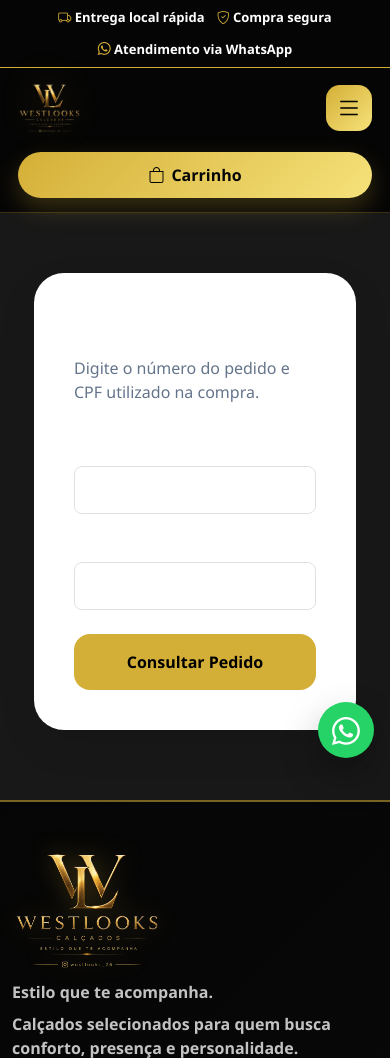
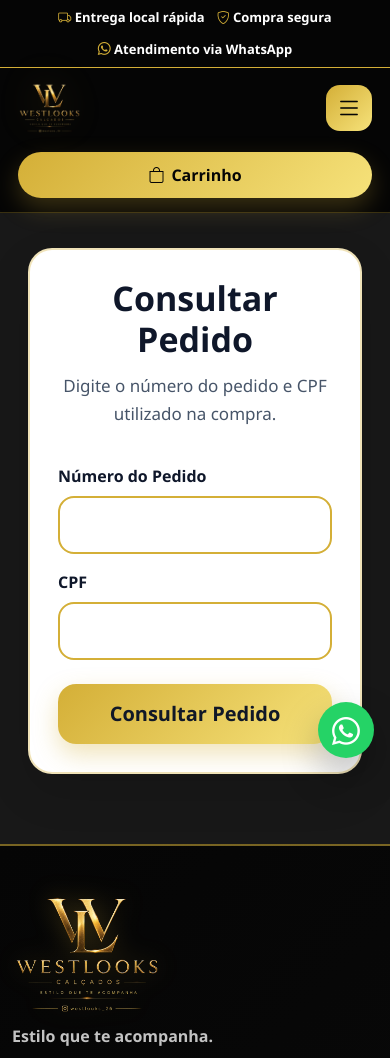
Before and after one commit to Mauricio3114/westlooks-ecommerce, a Flask app: page /consultar-pedido in a window 390 px wide. Shown: the top 1058 px of the page. Run offline with Flask 3, Linux system fonts and the light colour scheme.

Commit message:
ajusta responsividade da tela de pedido criado

```diff
--- a/app/templates/loja/consultar_pedido.html
+++ b/app/templates/loja/consultar_pedido.html
@@ -15,29 +15,112 @@ Consultar Pedido | WestLooks
 }
 
 .consulta-card{
-    background:#fff;
+    background:#ffffff;
     border-radius:30px;
     padding:40px;
-    box-shadow:0 15px 40px rgba(0,0,0,.08);
+    border:2px solid rgba(212,175,55,.35);
+    box-shadow:0 18px 45px rgba(0,0,0,.12);
 }
 
+/* TITULOS */
+
 .consulta-card h1{
+    color:#0f172a;
+    font-size:42px;
     font-weight:900;
-    margin-bottom:10px;
+    text-align:center;
+    margin-bottom:12px;
 }
 
 .consulta-card p{
-    color:#64748b;
-    margin-bottom:30px;
+    color:#475569;
+    font-size:18px;
+    text-align:center;
+    margin-bottom:35px;
+    line-height:1.7;
 }
+
+/* LABELS */
+
+.consulta-card label{
+    color:#0f172a;
+    font-weight:800;
+    margin-bottom:8px;
+}
+
+/* INPUTS */
+
+.consulta-card input{
+    height:62px;
+    border-radius:16px;
+    border:2px solid #d4af37;
+    font-size:20px;
+    font-weight:700;
+    color:#0f172a;
+    background:#fff;
+}
+
+.consulta-card input:focus{
+    border-color:#d4af37;
+    box-shadow:0 0 0 .2rem rgba(212,175,55,.18);
+}
+
+.consulta-card input::placeholder{
+    color:#94a3b8;
+}
+
+/* BOTÃO */
 
 .btn-west{
     width:100%;
+    height:64px;
     border:none;
-    padding:16px;
-    border-radius:16px;
-    background:#d4af37;
+    border-radius:18px;
+    background:linear-gradient(135deg,#d4af37,#f6e27a);
+    color:#111827 !important;
+    font-size:22px;
     font-weight:900;
+    transition:.25s;
+    box-shadow:0 10px 25px rgba(212,175,55,.35);
+}
+
+.btn-west:hover{
+    transform:translateY(-2px);
+    box-shadow:0 15px 35px rgba(212,175,55,.45);
+}
+
+/* MOBILE */
+
+@media(max-width:768px){
+
+    .consulta-wrap{
+        margin:35px auto;
+        padding:0 14px;
+    }
+
+    .consulta-card{
+        padding:28px;
+        border-radius:24px;
+    }
+
+    .consulta-card h1{
+        font-size:34px;
+    }
+
+    .consulta-card p{
+        font-size:17px;
+    }
+
+    .consulta-card input{
+        height:58px;
+        font-size:18px;
+    }
+
+    .btn-west{
+        height:60px;
+        font-size:20px;
+    }
+
 }
 
 </style>
```
